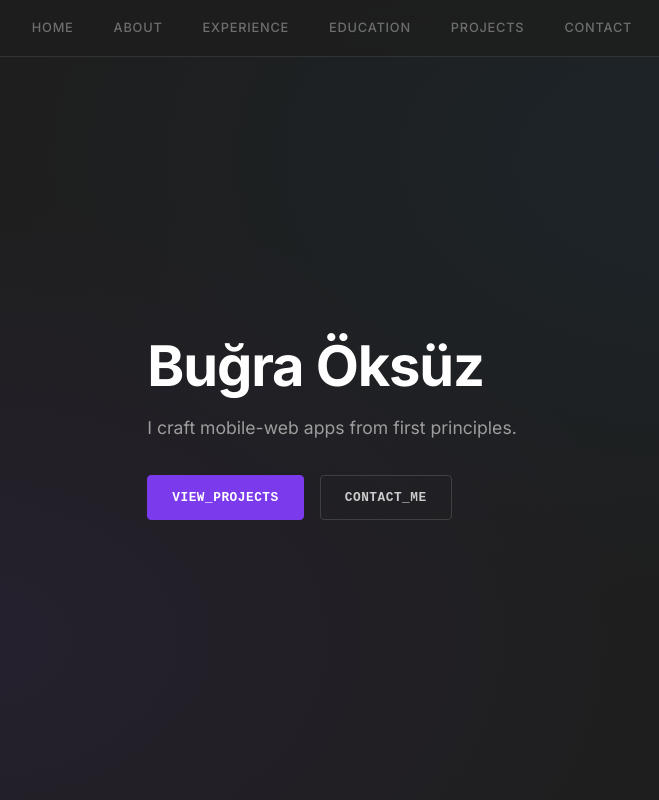
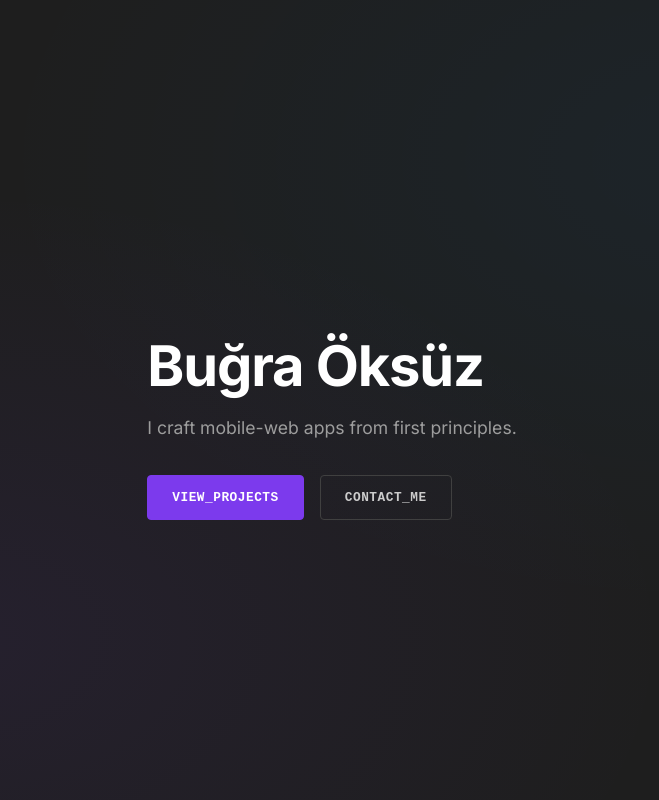
Before and after one commit to HighRadiation/web-site-portfolio, a Next.js app: page / in a window 1280 px wide. Shown: the top 800 px of the page, without its empty margins (308-967 px from the left). Built offline with nearby package versions, Linux system fonts and the light colour scheme; no server answers; the database is empty.

Commit message:
fix: resolve eslint unused imports warning in layout
Removed unused Navbar and Footer imports from root layout.

```diff
--- a/src/app/layout.tsx
+++ b/src/app/layout.tsx
@@ -1,8 +1,6 @@
 import type { Metadata } from 'next';
 import { Inter } from 'next/font/google';
 import './globals.css';
-import { Navbar } from '@/components/layout/Navbar';
-import { Footer } from '@/components/layout/Footer';
 
 const inter = Inter({
   variable: '--font-inter',
@@ -12,9 +10,9 @@ const inter = Inter({
 export const metadata: Metadata = {
   title: 'Buğra Öksüz | Full-stack Developer & Designer',
   description:
-    'Full-stack Developer & Designer crafting'
-    + ' high-performance digital environments.'
-    + ' Portfolio of Buğra Öksüz.',
+    'Full-stack Developer & Designer crafting' +
+    ' high-performance digital environments.' +
+    ' Portfolio of Buğra Öksüz.',
 };
 
 export default function RootLayout({
@@ -24,11 +22,7 @@ export default function RootLayout({
 }>): React.JSX.Element {
   return (
     <html lang="en" className={inter.variable}>
-      <body>
-        <Navbar />
-        <main>{children}</main>
-        <Footer />
-      </body>
+      <body>{children}</body>
     </html>
   );
 }
```
